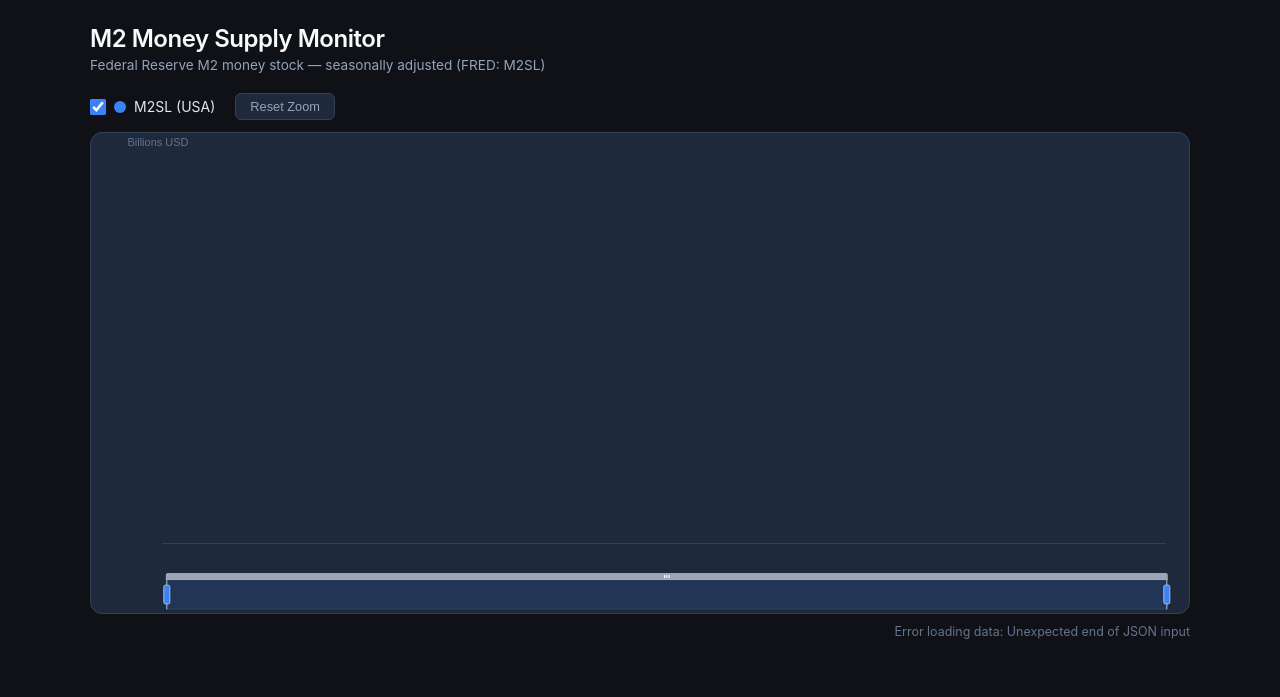
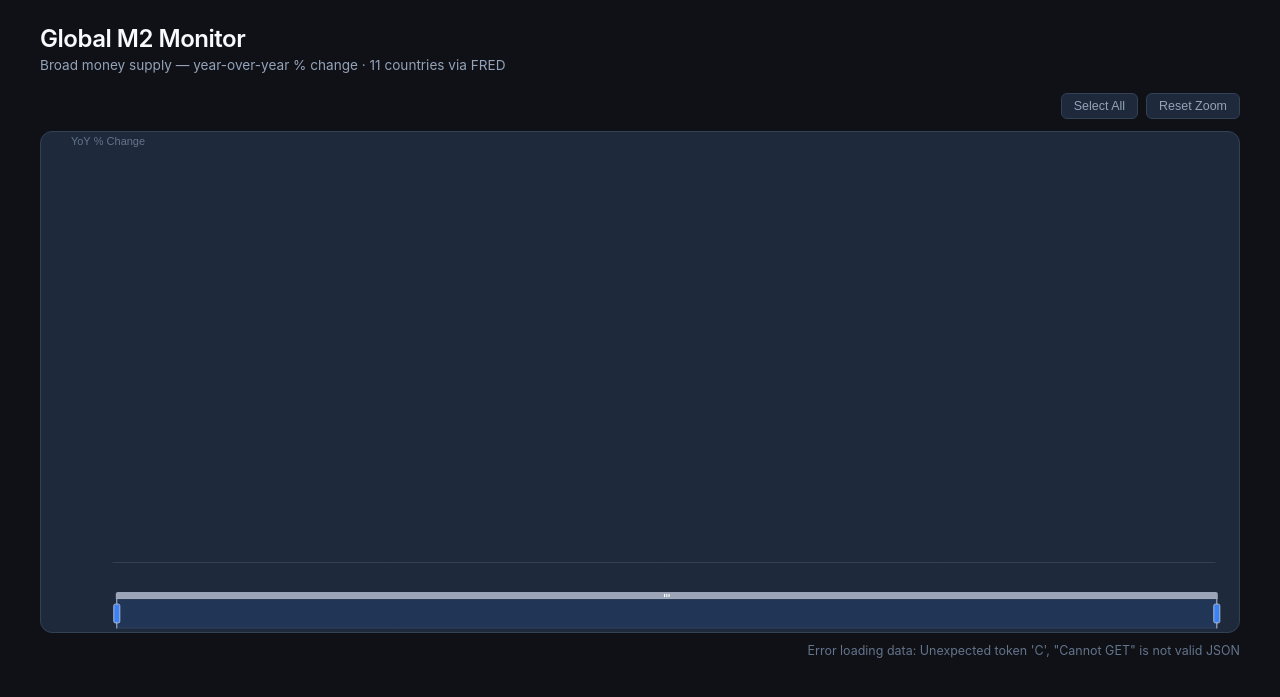
Before and after one commit to Big-Zee/WorldMoneySupply, a FastAPI app: page / in a window 1280 px wide. Shown: the top 697 px of the page. Run offline with FastAPI, Linux system fonts and the light colour scheme; data that the repository does not hold is empty.

Commit message:
Expand to multi-country M2 monitor with YoY % change chart
- Scraper now fetches 11 countries from FRED (US, EZ, JP, GB, CA, AU, KR, ZA, NO, CZ, HU)
- API returns year-over-year % change data per country
- Chart rewritten: multi-series line chart with per-country color toggles
- Tooltip header shows human-readable date (e.g. "Jan 2024") via Intl API
- Added Select All / Deselect All controls and zero-reference mark line
- README updated with new architecture and usage notes

Co-Authored-By: Claude Sonnet 4.6 <noreply@anthropic.com>

```diff
--- a/app.py
+++ b/app.py
@@ -1,4 +1,4 @@
-"""FastAPI web server for M2 money supply visualization."""
+"""FastAPI web server for Global M2 money supply visualization."""
 from pathlib import Path
 import pandas as pd
 from fastapi import FastAPI
@@ -7,9 +7,24 @@ from fastapi.templating import Jinja2Templates
 from fastapi.requests import Request
 
 BASE_DIR = Path(__file__).parent
-CSV_PATH = BASE_DIR / "output" / "m2_money_supply.csv"
+CSV_PATH = BASE_DIR / "output" / "m2_global.csv"
+CSV_PATH_FALLBACK = BASE_DIR / "output" / "m2_money_supply.csv"
 
-app = FastAPI(title="M2 Money Supply Monitor")
+COUNTRY_NAMES = {
+    "US": "United States",
+    "EZ": "Euro Area",
+    "JP": "Japan",
+    "GB": "United Kingdom",
+    "CA": "Canada",
+    "AU": "Australia",
+    "KR": "South Korea",
+    "ZA": "South Africa",
+    "NO": "Norway",
+    "CZ": "Czech Republic",
+    "HU": "Hungary",
+}
+
+app = FastAPI(title="Global M2 Monitor")
 templates = Jinja2Templates(directory=str(BASE_DIR / "templates"))
 
 
@@ -20,6 +35,33 @@ async def index(request: Request):
 
 @app.get("/api/data")
 async def get_data():
-    df = pd.read_csv(CSV_PATH)
-    records = list(zip(df["date"].tolist(), df["m2_billions_usd"].round(1).tolist()))
-    return JSONResponse(content={"series": "M2SL", "unit": "billions_usd", "data": records})
+    if CSV_PATH.exists():
+        df = pd.read_csv(CSV_PATH, parse_dates=["date"])
+    elif CSV_PATH_FALLBACK.exists():
+        # Backward compat: wrap legacy US-only CSV in the new schema
+        df = pd.read_csv(CSV_PATH_FALLBACK, parse_dates=["date"])
+        df = df.rename(columns={"m2_billions_usd": "value"})
+        df["country_code"] = "US"
+        df["series_id"] = "M2SL"
+    else:
+        return JSONResponse(content={"error": "No data file found. Run scraper.py first."}, status_code=404)
+
+    df = df.sort_values(["country_code", "date"])
+    df["yoy_pct"] = df.groupby("country_code")["value"].pct_change(12) * 100
+    df = df.dropna(subset=["yoy_pct"])
+
+    countries = []
+    for code, group in df.groupby("country_code"):
+        series_id = group["series_id"].iloc[0] if "series_id" in group.columns else code
+        data = list(zip(
+            group["date"].dt.strftime("%Y-%m-%d").tolist(),
+            group["yoy_pct"].round(2).tolist(),
+        ))
+        countries.append({
+            "code": code,
+            "name": COUNTRY_NAMES.get(code, code),
+            "series_id": series_id,
+            "data": data,
+        })
+
+    return JSONResponse(content={"mode": "yoy_pct_change", "countries": countries})
--- a/templates/index.html
+++ b/templates/index.html
@@ -3,7 +3,7 @@
 <head>
   <meta charset="UTF-8" />
   <meta name="viewport" content="width=device-width, initial-scale=1.0" />
-  <title>M2 Money Supply Monitor</title>
+  <title>Global M2 Monitor</title>
   <script src="https://cdn.jsdelivr.net/npm/echarts@5/dist/echarts.min.js"></script>
   <style>
     *, *::before, *::after { box-sizing: border-box; margin: 0; padding: 0; }
@@ -21,7 +21,7 @@
 
     header {
       width: 100%;
-      max-width: 1100px;
+      max-width: 1200px;
       margin-bottom: 20px;
     }
 
@@ -40,40 +40,55 @@
 
     .controls {
       width: 100%;
-      max-width: 1100px;
+      max-width: 1200px;
       display: flex;
+      flex-wrap: wrap;
       align-items: center;
-      gap: 20px;
+      gap: 10px 16px;
       margin-bottom: 12px;
+    }
+
+    .toggles-row {
+      display: flex;
+      flex-wrap: wrap;
+      gap: 8px 14px;
+      align-items: center;
+      flex: 1;
     }
 
     .series-toggle {
       display: flex;
       align-items: center;
-      gap: 8px;
-      font-size: 0.875rem;
+      gap: 6px;
+      font-size: 0.8rem;
       cursor: pointer;
       user-select: none;
+      white-space: nowrap;
     }
 
     .series-toggle input[type="checkbox"] {
-      width: 16px;
-      height: 16px;
-      accent-color: #3b82f6;
+      width: 14px;
+      height: 14px;
       cursor: pointer;
     }
 
     .series-dot {
-      width: 12px;
-      height: 12px;
+      width: 10px;
+      height: 10px;
       border-radius: 50%;
-      background: #3b82f6;
       flex-shrink: 0;
     }
 
-    button#reset-zoom {
-      padding: 5px 14px;
-      font-size: 0.8rem;
+    .btn-group {
+      display: flex;
+      gap: 8px;
+      align-items: center;
+      flex-shrink: 0;
+    }
+
+    button {
+      padding: 5px 12px;
+      font-size: 0.78rem;
       background: #1e293b;
       color: #94a3b8;
       border: 1px solid #334155;
@@ -82,14 +97,14 @@
       transition: background 0.15s, color 0.15s;
     }
 
-    button#reset-zoom:hover {
+    button:hover {
       background: #334155;
       color: #e2e8f0;
     }
 
     .chart-wrapper {
       width: 100%;
-      max-width: 1100px;
+      max-width: 1200px;
       background: #1e293b;
       border: 1px solid #334155;
       border-radius: 12px;
@@ -98,12 +113,12 @@
 
     #chart {
       width: 100%;
-      height: 480px;
+      height: 500px;
     }
 
     #status {
       width: 100%;
-      max-width: 1100px;
+      max-width: 1200px;
       margin-top: 10px;
       font-size: 0.78rem;
       color: #64748b;
@@ -115,17 +130,18 @@
 <body>
 
 <header>
-  <h1>M2 Money Supply Monitor</h1>
-  <p>Federal Reserve M2 money stock — seasonally adjusted (FRED: M2SL)</p>
+  <h1>Global M2 Monitor</h1>
+  <p>Broad money supply — year-over-year % change · 11 countries via FRED</p>
 </header>
 
 <div class="controls">
-  <label class="series-toggle">
-    <input type="checkbox" id="toggle-m2sl" checked />
-    <span class="series-dot"></span>
-    M2SL (USA)
-  </label>
-  <button id="reset-zoom">Reset Zoom</button>
+  <div class="toggles-row" id="toggles-row">
+    <!-- populated by JS -->
+  </div>
+  <div class="btn-group">
+    <button id="select-all">Select All</button>
+    <button id="reset-zoom">Reset Zoom</button>
+  </div>
 </div>
 
 <div class="chart-wrapper">
@@ -135,12 +151,12 @@
 <div id="status"></div>
 
 <script>
+  const COLORS = {
+    US: '#3b82f6', EZ: '#f59e0b', JP: '#ef4444', GB: '#8b5cf6', CA: '#10b981',
+    AU: '#f97316', KR: '#06b6d4', ZA: '#84cc16', NO: '#e879f9', CZ: '#fb7185', HU: '#fbbf24'
+  };
+
   const chart = echarts.init(document.getElementById('chart'), null, { renderer: 'canvas' });
-
-  const areaGradient = new echarts.graphic.LinearGradient(0, 0, 0, 1, [
-    { offset: 0, color: 'rgba(59,130,246,0.3)' },
-    { offset: 1, color: 'rgba(59,130,246,0.02)' }
-  ]);
 
   chart.setOption({
     backgroundColor: 'transparent',
@@ -151,12 +167,19 @@
       borderColor: '#334155',
       textStyle: { color: '#e2e8f0', fontSize: 12 },
       formatter(params) {
-        const p = params[0];
-        if (!p) return '';
-        return `<b>${p.axisValue}</b><br/>$${p.data[1].toLocaleString('en-US', {
-          minimumFractionDigits: 1,
-          maximumFractionDigits: 1
-        })}B`;
+        if (!params.length) return '';
+        const date = new Date(params[0].axisValue)
+          .toLocaleDateString('en-US', { year: 'numeric', month: 'short' });
+        const lines = params
+          .filter(p => p.data != null)
+          .sort((a, b) => b.data[1] - a.data[1])
+          .map(p => {
+            const val = p.data[1];
+            const sign = val >= 0 ? '+' : '';
+            return `<span style="display:inline-block;width:8px;height:8px;border-radius:50%;background:${p.color};margin-right:5px;"></span>`
+              + `${p.seriesName}: <b>${sign}${val.toFixed(1)}%</b>`;
+          });
+        return `<b>${date}</b><br/>${lines.join('<br/>')}`;
       }
     },
     xAxis: {
@@ -167,13 +190,13 @@
     },
     yAxis: {
       type: 'value',
-      name: 'Billions USD',
+      name: 'YoY % Change',
       nameTextStyle: { color: '#64748b', fontSize: 11, padding: [0, 0, 0, -10] },
       axisLine: { show: false },
       axisLabel: {
         color: '#64748b',
         fontSize: 11,
-        formatter: v => '$' + (v >= 1000 ? (v / 1000).toFixed(0) + 'T' : v + 'B')
+        formatter: v => v.toFixed(1) + '%'
       },
       splitLine: { lineStyle: { color: '#263044', type: 'dashed' } }
     },
@@ -192,17 +215,7 @@
         textStyle: { color: '#64748b', fontSize: 10 }
       }
     ],
-    series: [{
-      name: 'M2SL',
-      type: 'line',
-      data: [],
-      large: true,
-      largeThreshold: 400,
-      animation: false,
-      symbol: 'none',
-      lineStyle: { color: '#3b82f6', width: 1.5 },
-      areaStyle: { color: areaGradient }
-    }]
+    series: []
   });
 
   function resetZoom() {
@@ -212,23 +225,93 @@
   document.getElementById('reset-zoom').addEventListener('click', resetZoom);
   chart.getZr().on('dblclick', resetZoom);
 
-  document.getElementById('toggle-m2sl').addEventListener('change', function () {
-    const visible = this.checked;
-    chart.setOption({
-      series: [{
-        lineStyle: { color: '#3b82f6', width: 1.5, opacity: visible ? 1 : 0 },
-        areaStyle: { color: areaGradient, opacity: visible ? 1 : 0 }
-      }]
+  // Select All / Deselect All toggle
+  let allSelected = true;
+  document.getElementById('select-all').addEventListener('click', function () {
+    allSelected = !allSelected;
+    this.textContent = allSelected ? 'Select All' : 'Deselect All';
+    document.querySelectorAll('.series-toggle input[type="checkbox"]').forEach(cb => {
+      cb.checked = allSelected;
+      cb.dispatchEvent(new Event('change'));
     });
   });
+
+  function buildToggle(code, name, color) {
+    const label = document.createElement('label');
+    label.className = 'series-toggle';
+
+    const cb = document.createElement('input');
+    cb.type = 'checkbox';
+    cb.id = `toggle-${code}`;
+    cb.checked = true;
+    cb.style.accentColor = color;
+
+    const dot = document.createElement('span');
+    dot.className = 'series-dot';
+    dot.style.background = color;
+
+    label.appendChild(cb);
+    label.appendChild(dot);
+    label.appendChild(document.createTextNode(` ${name} (${code})`));
+
+    cb.addEventListener('change', function () {
+      const visible = this.checked;
+      chart.setOption({
+        series: [{ name: code, lineStyle: { opacity: visible ? 1 : 0 } }]
+      });
+    });
+
+    return label;
+  }
 
   fetch('/api/data')
     .then(r => r.json())
     .then(json => {
-      chart.setOption({ series: [{ data: json.data }] });
-      const dates = json.data.map(r => r[0]).sort();
+      if (json.error) {
+        document.getElementById('status').textContent = json.error;
+        return;
+      }
+
+      const togglesRow = document.getElementById('toggles-row');
+      const seriesOpts = json.countries.map(c => {
+        const color = COLORS[c.code] || '#94a3b8';
+        togglesRow.appendChild(buildToggle(c.code, c.name, color));
+        return {
+          name: c.code,
+          type: 'line',
+          color,
+          data: c.data,
+          large: true,
+          animation: false,
+          symbol: 'none',
+          lineStyle: { color, width: 1.5 },
+          markLine: c.code === 'US' ? {
+            silent: true,
+            symbol: 'none',
+            data: [{ yAxis: 0 }],
+            lineStyle: { color: '#475569', type: 'dashed', width: 1 },
+            label: { show: false }
+          } : undefined
+        };
+      });
+
+      // Add a shared zero reference line on yAxis via the first series
+      chart.setOption({
+        yAxis: {
+          splitArea: { show: false },
+          axisLine: {
+            show: true,
+            lineStyle: { color: '#334155' }
+          }
+        },
+        series: seriesOpts
+      });
+
+      // Determine status bar info
+      const allDates = json.countries.flatMap(c => c.data.map(d => d[0]));
+      const latestDate = allDates.sort().at(-1) || '';
       document.getElementById('status').textContent =
-        `${json.data.length} monthly observations · ${dates[0]} – ${dates[dates.length - 1]}`;
+        `${json.countries.length} countries · latest data: ${latestDate}`;
     })
     .catch(err => {
       document.getElementById('status').textContent = 'Error loading data: ' + err.message;
```
Also changed, not shown: scraper.py (+74 -25 lines), README.md.
